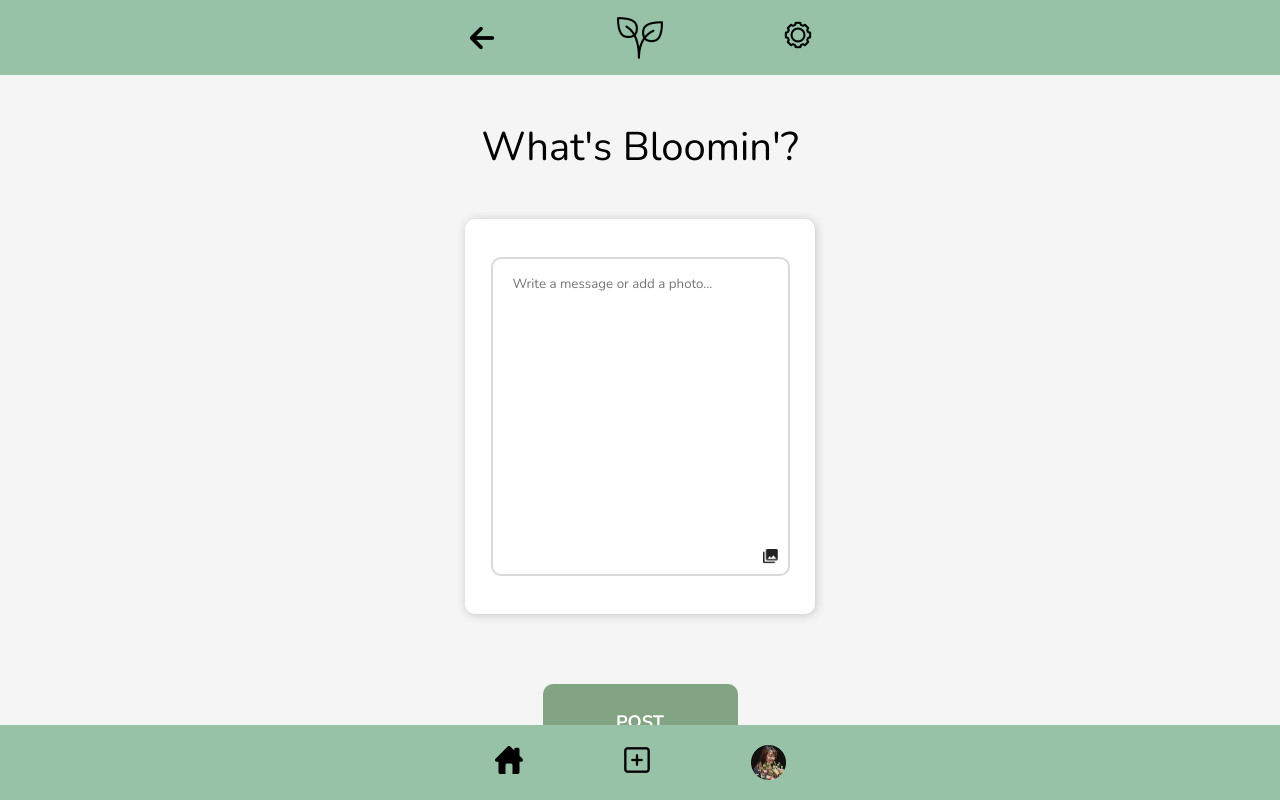
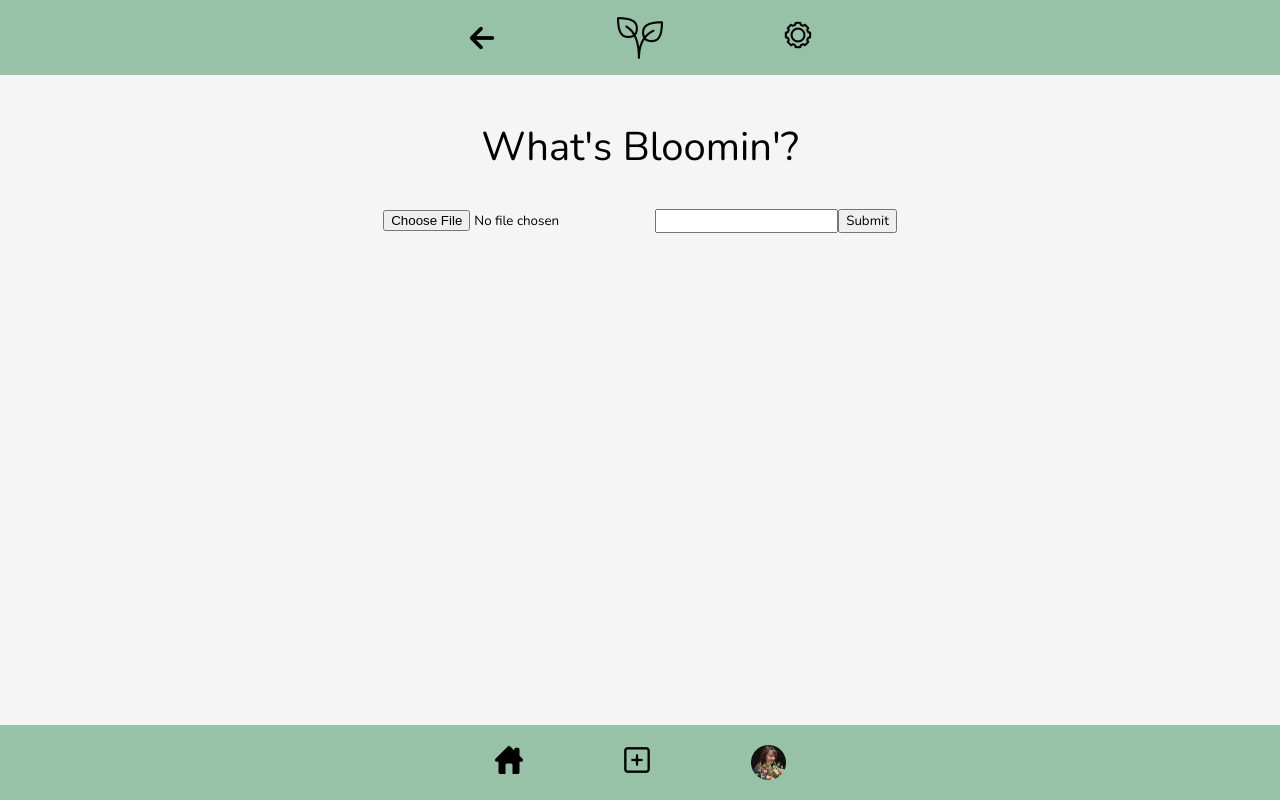
Before and after one commit to kerudai/Bloomin, a React (Create React App) app: page /Posting in a window 1280 px wide. Built offline with nearby package versions, Linux system fonts and the light colour scheme.

Commit message:
set up Posting page

```diff
--- a/src/pages/Posting/index.js
+++ b/src/pages/Posting/index.js
@@ -6,11 +6,25 @@ import Tophead from 'comps/Tophead';
 import React, { useState, useEffect } from 'react';
 import styled from 'styled-components';
 import './posting.scss';
+import axios from 'axios';
 
 const Posting = () => {
 
+  const [file, setFile] = useState()
+  const [description, setDescription] = useState("")
+  const submit = async event => {
+    event.preventDefault()
+    // Send the file and description to the server
+    const formData = new FormData()
+    formData.append("image", file)
+    formData.append("description", description)
+    const result = await axios.post('/images', formData, { headers: {'Content-Type': 'multipart/form-data'}})
+    console.log(result.data)
+  }
+
   return <div className="posting">
     <Tophead/>
+
       <div style={{
         display:"flex",
         justifyContent:"center",
@@ -21,12 +35,26 @@ const Posting = () => {
           marginBottom:30,
           marginTop:100
         }}><Header headtext="What's Bloomin'?"/></div>
-      <Post />
-      <div style={{
-        marginTop:40,
-      }}>
+
+        {/* <Post />
+        <div style={{marginTop:40,}}>
           <Button buttontext="POST"/>
-      </div>
+        </div> */}
+
+        <form onSubmit={submit}>
+          <input
+            filename={file}
+            onChange={e => setFile(e.target.files[0])}
+            type="file"
+            accept="image/*"
+          ></input>
+          <input
+            onChange={e => setDescription(e.target.value)}
+            type="text"
+          ></input>
+          <button type="submit">Submit</button>
+        </form>
+
       </div>
     <Footer />
   </div>
```
Also changed, not shown: 1 other file (tests, documents, lock files or other folders). Lines whose indentation alone changed are shown as unchanged.
